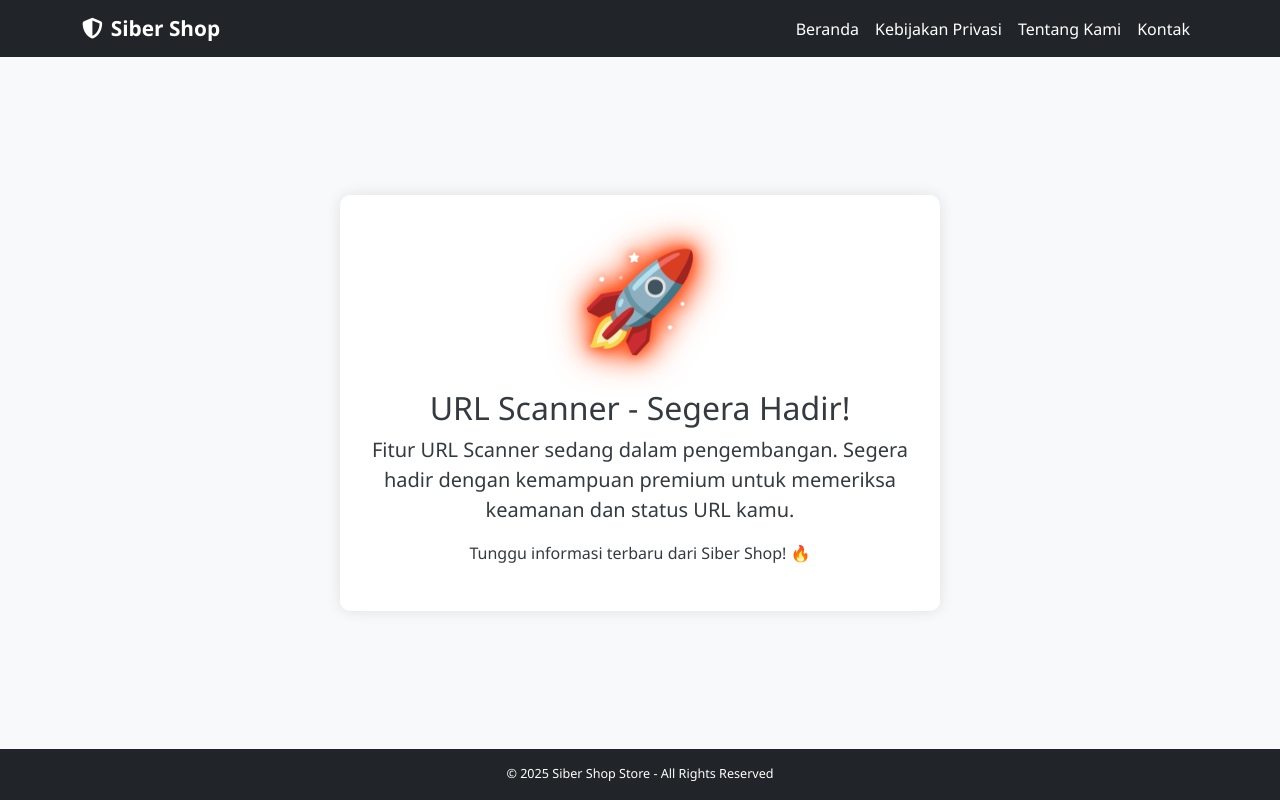
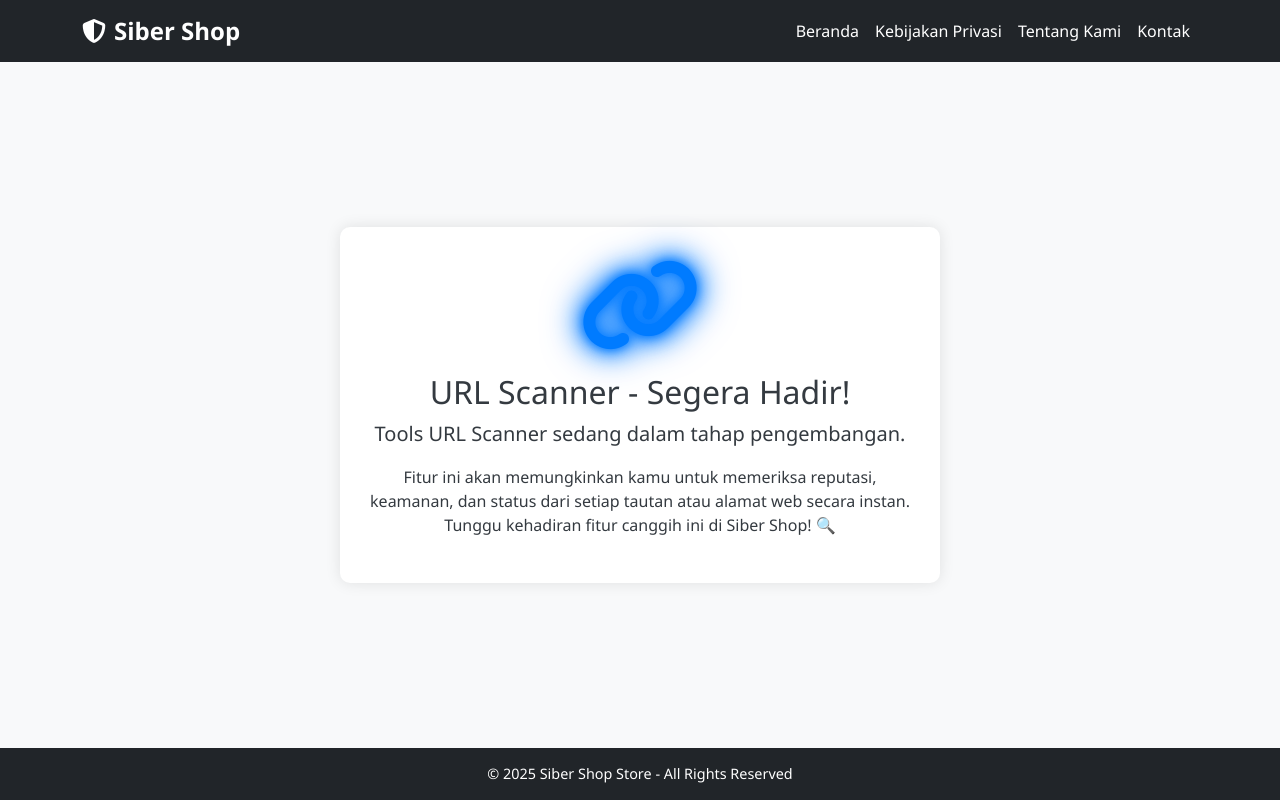
Before and after one commit to sibershopstore/tools, a plain HTML site: page url-scanner.html in a window 1280 px wide. Drawn offline with nearby package versions, Linux system fonts and the light colour scheme.

Commit message:
url-scanner.html

```diff
--- a/url-scanner.html
+++ b/url-scanner.html
@@ -16,30 +16,24 @@
       display: flex;
       flex-direction: column;
       background-color: #f8f9fa;
+    }
+    body {
       font-family: 'Segoe UI', Tahoma, Geneva, Verdana, sans-serif;
     }
-    /* Navbar */
     .navbar {
       background-color: #212529;
-      padding-top: 8px;
-      padding-bottom: 8px;
     }
-    .navbar .navbar-brand {
-      font-size: 1.3rem;
-      font-weight: 600;
-      color: #ffffff !important;
+    .navbar-brand, .nav-link {
+      color: white !important;
     }
-    .navbar-nav .nav-link {
-      color: #ffffff !important;
-      font-size: 1rem;
-      padding-right: 15px;
-      padding-left: 15px;
+    .navbar-brand {
+      font-weight: bold;
+      font-size: 1.5rem;
     }
-    .navbar-nav .nav-link:hover {
-      font-weight: 600;
+    .nav-link.active, .nav-link:hover {
+      font-weight: bold;
       color: #ffc107 !important;
     }
-    /* Main */
     main {
       flex: 1;
       display: flex;
@@ -48,7 +42,7 @@
       padding: 40px 20px;
     }
     .coming-soon-container {
-      background-color: #ffffff;
+      background-color: white;
       padding: 30px;
       border-radius: 10px;
       box-shadow: 0 0 15px rgba(0, 0, 0, 0.1);
@@ -61,23 +55,22 @@
       font-size: 6rem;
       animation: rocketMove 2.5s infinite alternate ease-in-out;
       margin-bottom: 20px;
-      color: #ff5722;
+      color: #007bff;
       text-shadow:
-        0 0 10px #ff5722,
-        0 0 20px #ff5722,
-        0 0 30px #ff5722,
-        0 0 40px #ff5722;
+        0 0 10px #007bff,
+        0 0 20px #007bff,
+        0 0 30px #007bff,
+        0 0 40px #007bff;
     }
     @keyframes rocketMove {
       0% { transform: translateY(0) rotate(0deg); }
-      100% { transform: translateY(-20px) rotate(15deg); }
+      100% { transform: translateY(-15px) rotate(10deg); }
     }
-    /* Footer */
     footer {
       background-color: #212529;
       color: #fff;
       text-align: center;
-      padding: 20px 0;
+      padding: 15px 20px;
       font-size: 0.9rem;
     }
   </style>
@@ -107,22 +100,19 @@
   <!-- Main Content -->
   <main>
     <div class="coming-soon-container">
-      <div class="rocket">🚀</div>
+      <i class="fa-solid fa-link rocket"></i>
       <h2>URL Scanner - Segera Hadir!</h2>
-      <p class="lead">Fitur <strong>URL Scanner</strong> sedang dalam pengembangan. Segera hadir dengan kemampuan premium untuk memeriksa keamanan dan status URL kamu.</p>
-      <p>Tunggu informasi terbaru dari Siber Shop! 🔥</p>
+      <p class="lead">Tools <strong>URL Scanner</strong> sedang dalam tahap pengembangan.</p>
+      <p>Fitur ini akan memungkinkan kamu untuk memeriksa reputasi, keamanan, dan status dari setiap tautan atau alamat web secara instan. Tunggu kehadiran fitur canggih ini di Siber Shop! 🔍</p>
     </div>
   </main>
 
   <!-- Footer -->
-<footer class="bg-dark text-white py-3">
-  <div class="container text-center">
-    <p class="mb-0 small">&copy; 2025 Siber Shop Store - All Rights Reserved</p>
-  </div>
-</footer>
+  <footer>
+    &copy; 2025 Siber Shop Store - All Rights Reserved
+  </footer>
 
-
-
+  <!-- Bootstrap JS -->
   <script src="https://cdn.jsdelivr.net/npm/bootstrap@5.3.0/dist/js/bootstrap.bundle.min.js"></script>
 </body>
 </html>
```
